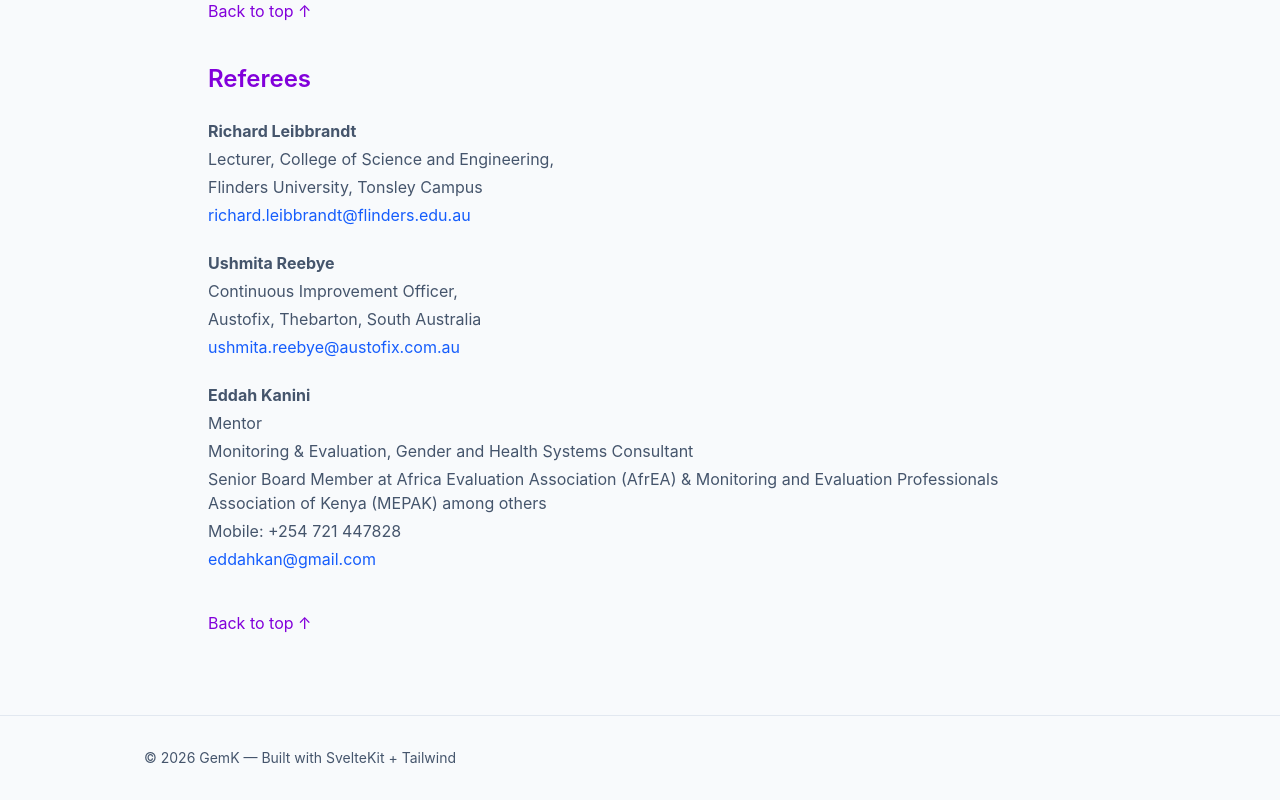
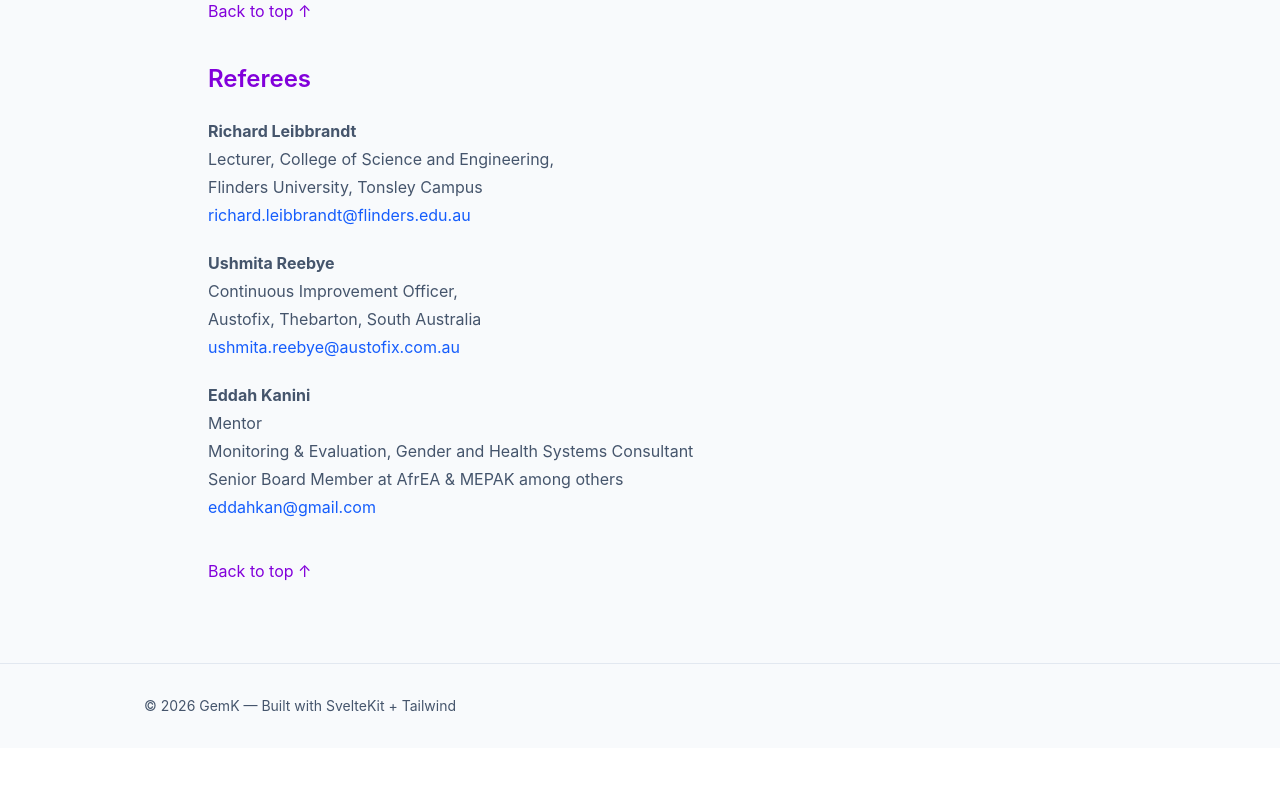
Before and after one commit to GemKW/gkw-portfolio, a SvelteKit app: page /resume in a window 1280 px wide. Shown: the part 4140-4940 px from the top of the page. After the commit the page ends 4888 px from the top, so only its background shows below. Built offline with nearby package versions, Linux system fonts and the light colour scheme.

Commit message:
Revise Eddah Kanini's profile details
Updated contact information and affiliations for Eddah Kanini.

```diff
--- a/src/routes/resume/+page.svelte
+++ b/src/routes/resume/+page.svelte
@@ -253,10 +253,8 @@
       <p class="font-bold text-slate-600 dark:text-slate-300">Eddah Kanini</p>
       <p class="text-slate-600 dark:text-slate-300">Mentor</p>
       <p class="text-slate-600 dark:text-slate-300">Monitoring & Evaluation, Gender and Health Systems Consultant</p>
-      <p class="text-slate-600 dark:text-slate-300">Senior Board Member at Africa Evaluation Association (AfrEA) & Monitoring and Evaluation Professionals
-Association of Kenya (MEPAK) among others </p>
-      <p class="text-slate-600 dark:text-slate-300">Mobile: +254 721 447828</p>
-      <a href="mailto:gabrielo.onyango@gmail.com"
+      <p class="text-slate-600 dark:text-slate-300">Senior Board Member at AfrEA & MEPAK among others </p>
+      <a href="mailto:eddahkan@gmail.com"
       class="text-blue-600 hover:underline dark:text-blue-400"
       >
         eddahkan@gmail.com
```
